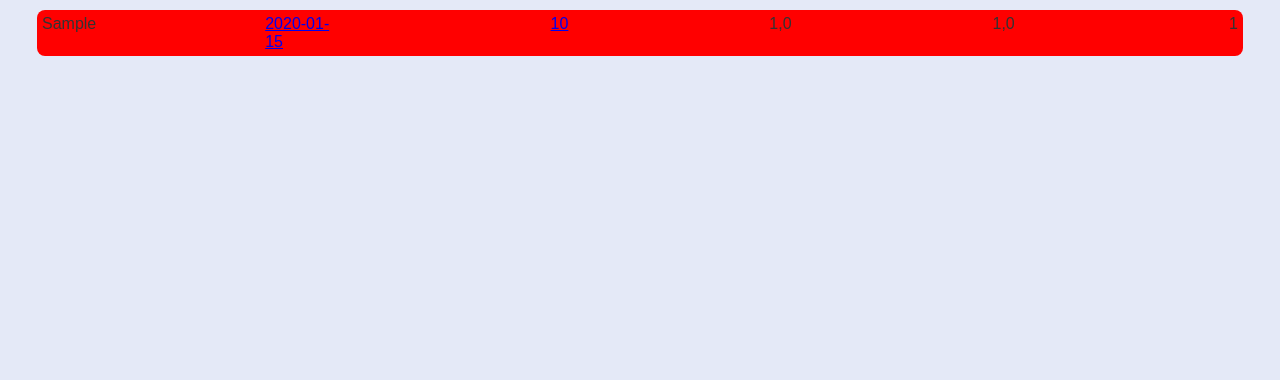
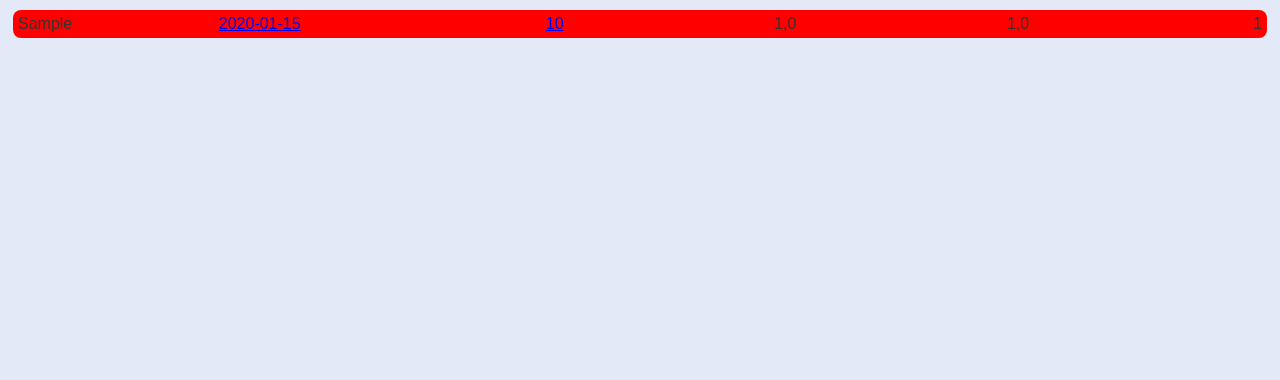
Before and after one commit to SergueiMoscow/django-bitza, a Django app: template templates/rent/summary.html in a window 1280 px wide. Shown: the part 40-420 px from the top of the page. Run offline with Django 4.2, Linux system fonts and the light colour scheme; tables that the repository leaves empty hold one stand-in row (values such as "Sample post"); the template is opened without the code that fills it: values that come from a table or form of the project are taken from there, most other values are stand-ins (such as "Sample title", 1, 10 or a date in 2020); form fields are guessed from the names that the template uses.

Commit message:
fixed front-end

```diff
--- a/rent/models.py
+++ b/rent/models.py
@@ -2,6 +2,7 @@
 from django.db import models, connection
 from django.core.validators import MinValueValidator, MaxValueValidator
 from django.db.models import Q
+
 
 
 class Building(models.Model):
--- a/static/css/summary.css
+++ b/static/css/summary.css
@@ -123,12 +123,33 @@
     grid-template-columns: minmax(30px, 50px) minmax(50px, 250px) minmax(50px, 130px) repeat(3, minmax(20px, 50px));
 }
 
+@media (min-width: 300px) {
+    #list_payments, #list_contracts, #summary {
+        padding-left: .5rem;
+        padding-right: .5rem;
+    }
+    .col-2 {
+        width: 10rem;
+    }
+    .col-2, .col-6 {
+        grid-row: 2;
+        margin-left: -2rem;
+    }
+}
+
 @media (min-width: 800px) {
     #list_payments, #list_contracts {
         padding-left: 2rem;
         padding-right: 2rem;
     }
+    .col-2, .col-6{
+        grid-row: 1;
+    }
+    .col-2 {
+        width: auto;
+    }
 }
+
 
 /* Pagination */
 
--- a/templates/rent/contracts_list.html
+++ b/templates/rent/contracts_list.html
@@ -6,11 +6,11 @@
 {% for contract in contracts %}
 <div class="contract">
     <div>{{ contract.room }}</div>
-    <div>{{ contract.contact }}</div>
+    <div class="col-2">{{ contract.contact }}</div>
     <div>{{ contract.date_begin }}</div>
     <div>{{ contract.price }}</div>
     <div>{{ contract.pay_day }}</div>
-    <div>{{ contract.status }}</div>
+    <div class="col-6">{{ contract.status }}</div>
 </div>
 {% endfor %}
 {% block pagination %}
--- a/templates/rent/payments_list.html
+++ b/templates/rent/payments_list.html
@@ -5,12 +5,12 @@
 </div>
 {% for payment in payments %}
 <div class="payment">
-    <div>{{ payment.date }}</div>
     <div>{{ payment.room }}</div>
+    <div class="col-2">{{ payment.date }}</div>
     <div>{{ payment.amount }}</div>
     <div>{{ payment.total }}</div>
-    <div>{{ payment.concept }}</div>
-    <div>{{ payment.bank_account }}</div>
+    <div class="col-5">{{ payment.concept }}</div>
+    <div class="col-6">{{ payment.bank_account }}</div>
 </div>
 {% endfor %}
 {% block pagination %}
```
Also changed, not shown: rent/controllers/PaymentView.py (+20 -3 lines).
